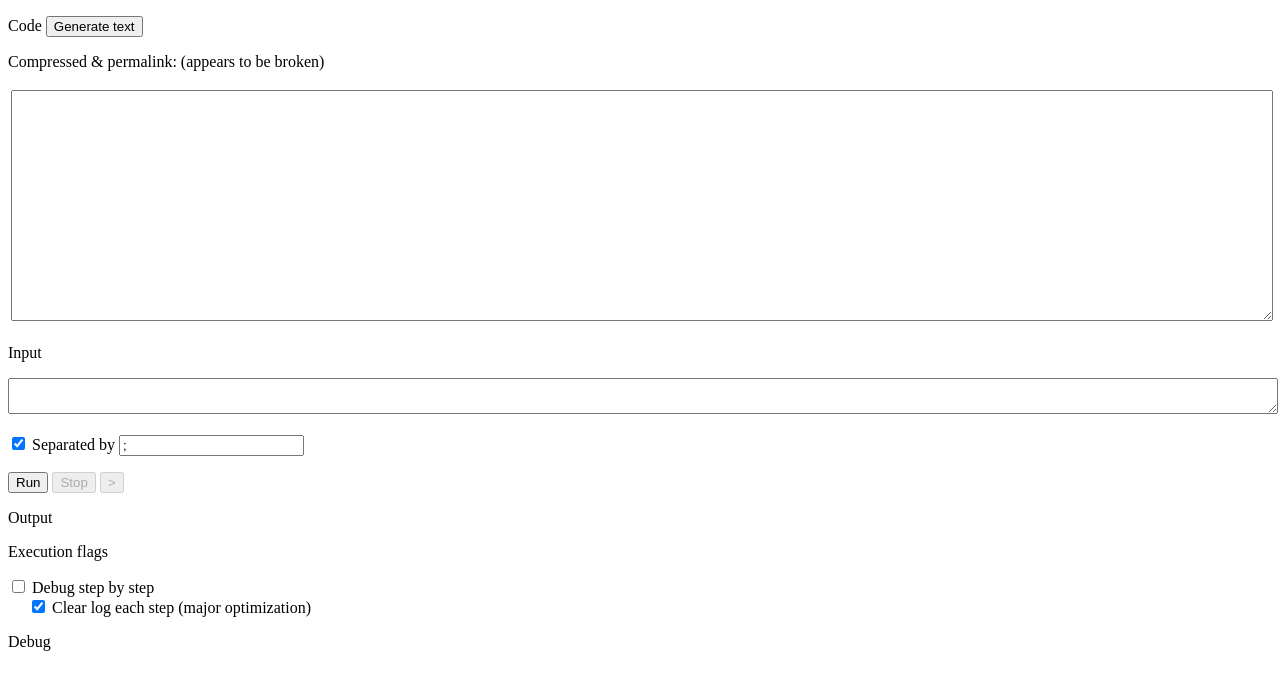
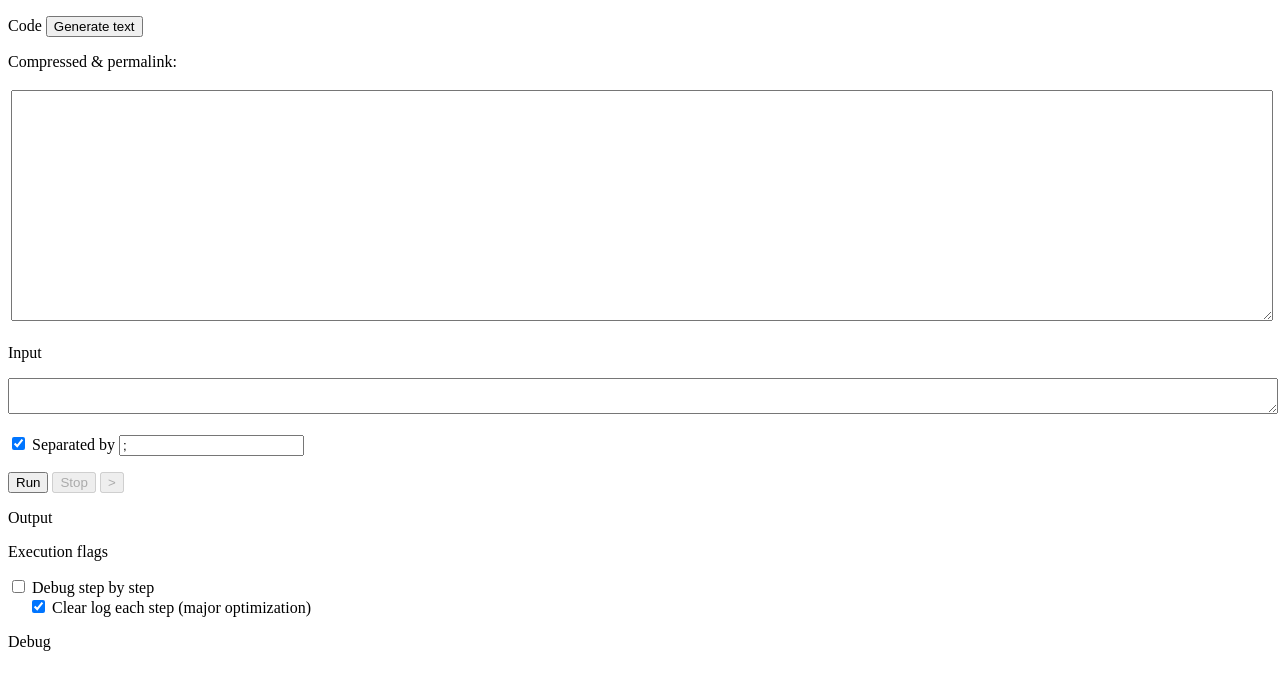
Before and after one commit to ArthaTi/Pepe, a plain HTML site: page index.html in a window 1280 px wide. Drawn offline with nearby package versions, Linux system fonts and the light colour scheme.

Commit message:
I don't think it's broken.

```diff
--- a/index.html
+++ b/index.html
@@ -78,7 +78,7 @@
 <body>
 
 <p>Code <button onclick="gettext()">Generate text</button></p>
-<p>Compressed & permalink: <code><a id="link"></a></code> (appears to be broken)</p>
+<p>Compressed & permalink: <code><a id="link"></a></code></p>
 <p style="font-size:0.75em" id="count"></p>
 <table class="relative">
 	<tr>
```
